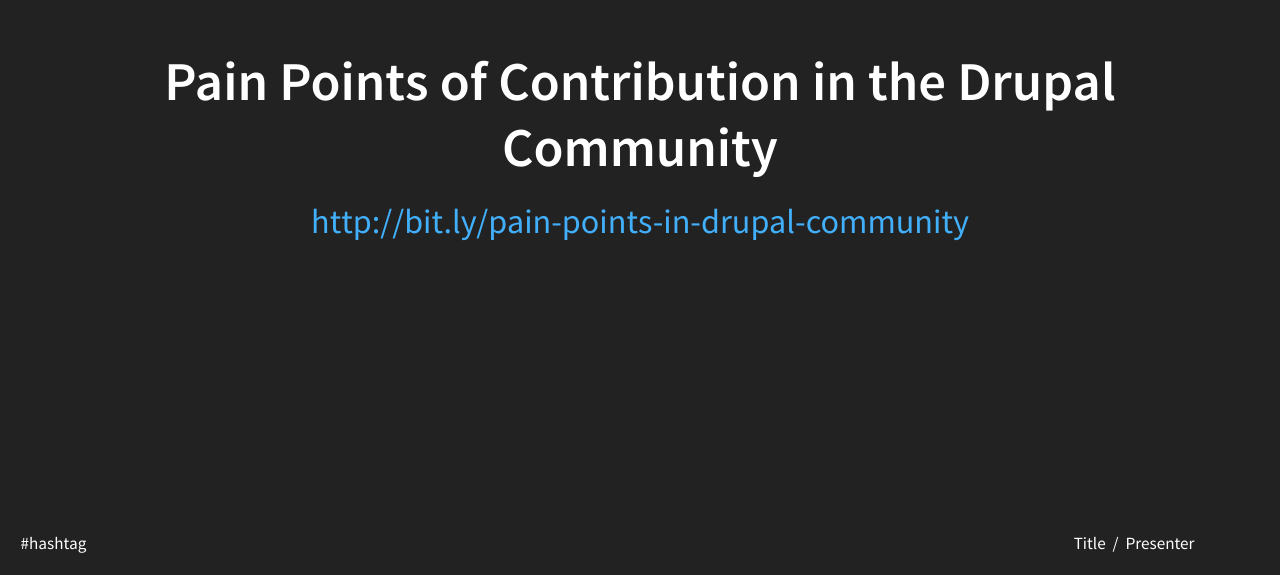
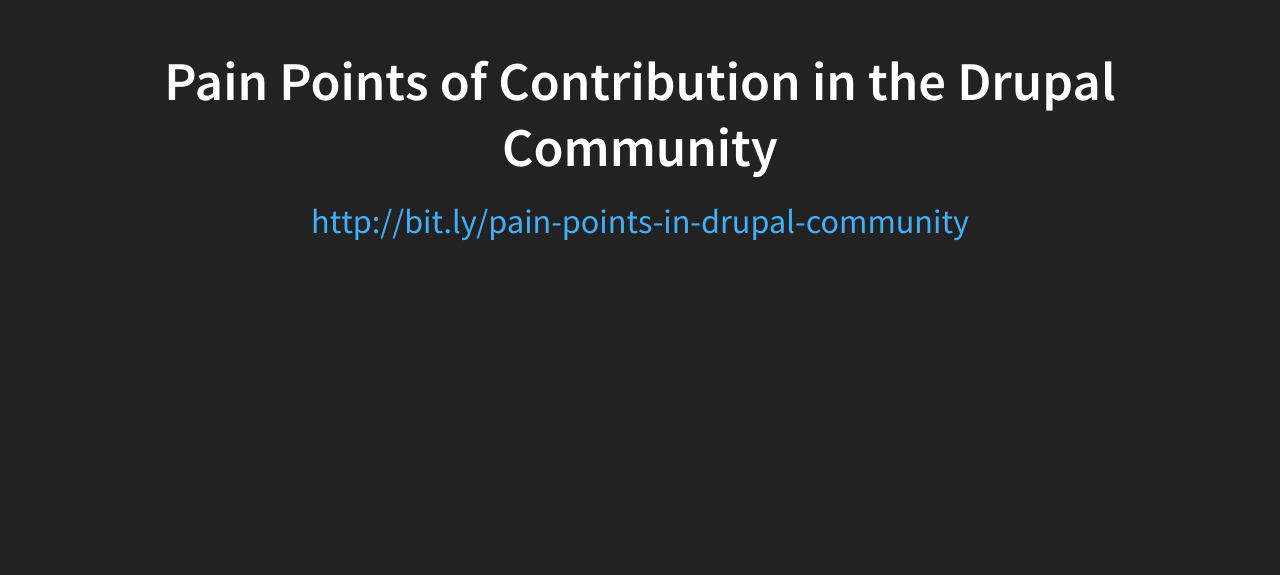
Before and after one commit to drupal-mentoring/pain-points-of-contribution, a website: page index.html in a window 1280 px wide. Shown: the part 225-800 px from the top of the page. Drawn offline with Linux system fonts and the light colour scheme; a web font is replaced by a local one.

Commit message:
Remove hashtag and title on each slide, put discussion links on the same slide

```diff
--- a/index.html
+++ b/index.html
@@ -43,16 +43,8 @@
         <div class="branding--logo" style="position: absolute; bottom: 0em; z-index: 20;">
           <span class="logo__image">
           </span>
-          <p class="logo__site-name">#hashtag</p>
         </div>
         <div class="session--info"  style="position: absolute; bottom: 0em; z-index: 20;">
-          <p class="session__title">
-            Title
-            <span class="seperator">&nbsp;/&nbsp;</span>
-          </p>
-          <p class="session__presenter">
-            Presenter
-          </p>
         </div>
       </footer>
 
```
Also changed, not shown: README.md.
